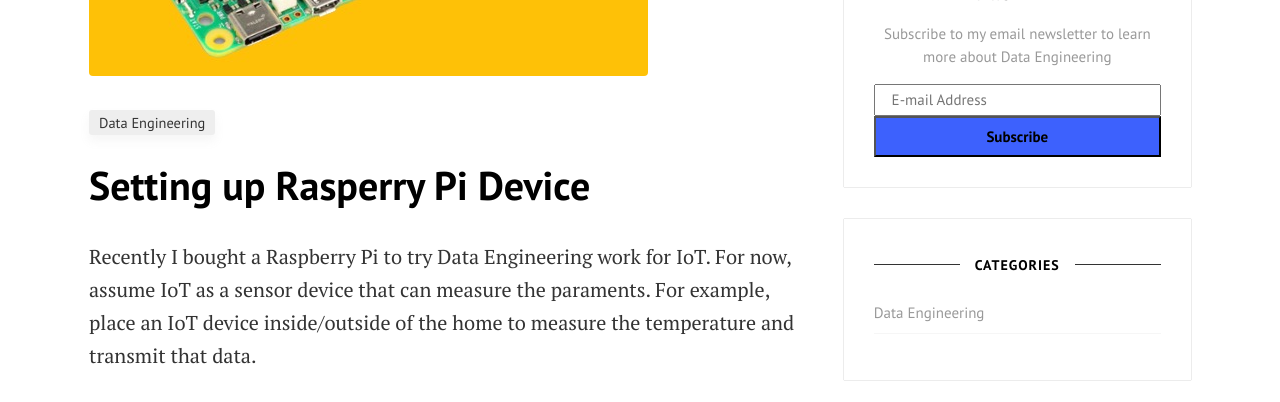
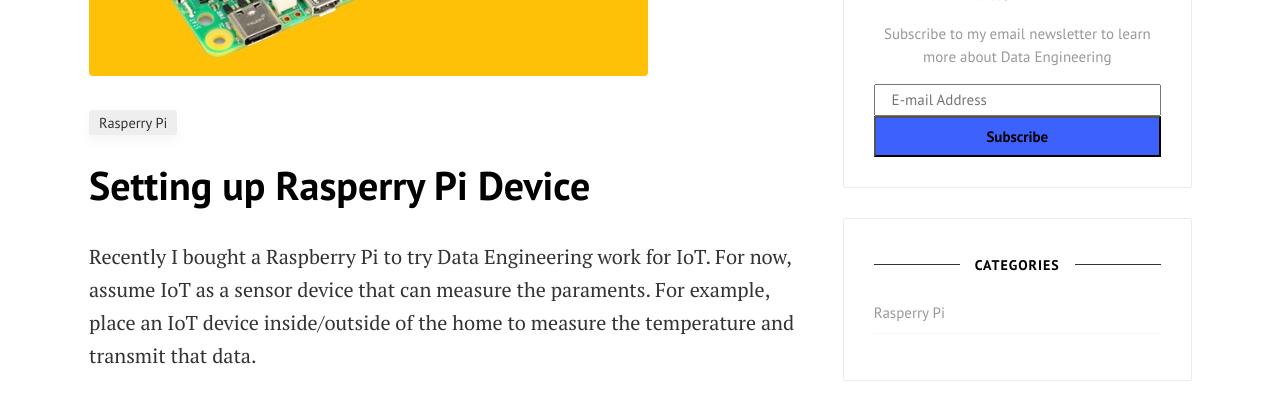
Before and after one commit to pradeap/dev-data-mechanic-website, a Jekyll site: the page built from _posts/24-01-14-Getting-Started-with-rasperry-pi.md, in a window 1280 px wide and 900 px high, scrolled down 339 px. Shown: the part 147-549 px from the top of the window. Built offline with Jekyll 4.4.1, drawn with Linux system fonts in a browser that asks for light colours; comment, search, counter and statistics services are not loaded.

Commit message:
Update 24-01-14-Getting-Started-with-rasperry-pi.md

```diff
--- a/_posts/24-01-14-Getting-Started-with-rasperry-pi.md
+++ b/_posts/24-01-14-Getting-Started-with-rasperry-pi.md
@@ -1,7 +1,7 @@
 ---
 layout: post
 title:  "Setting up Rasperry Pi Device"
-categories: [ Data Engineering ]
+categories: [ Rasperry Pi ]
 image: assets/images/setting_up_rasperry_pi/rasperry_pi_image.jpg
 ---
 Recently I bought a Raspberry Pi to try Data Engineering work for IoT. For now, assume IoT as a sensor device that can measure the paraments. For example, place an IoT device inside/outside of the home to measure the temperature and transmit that data.
```
